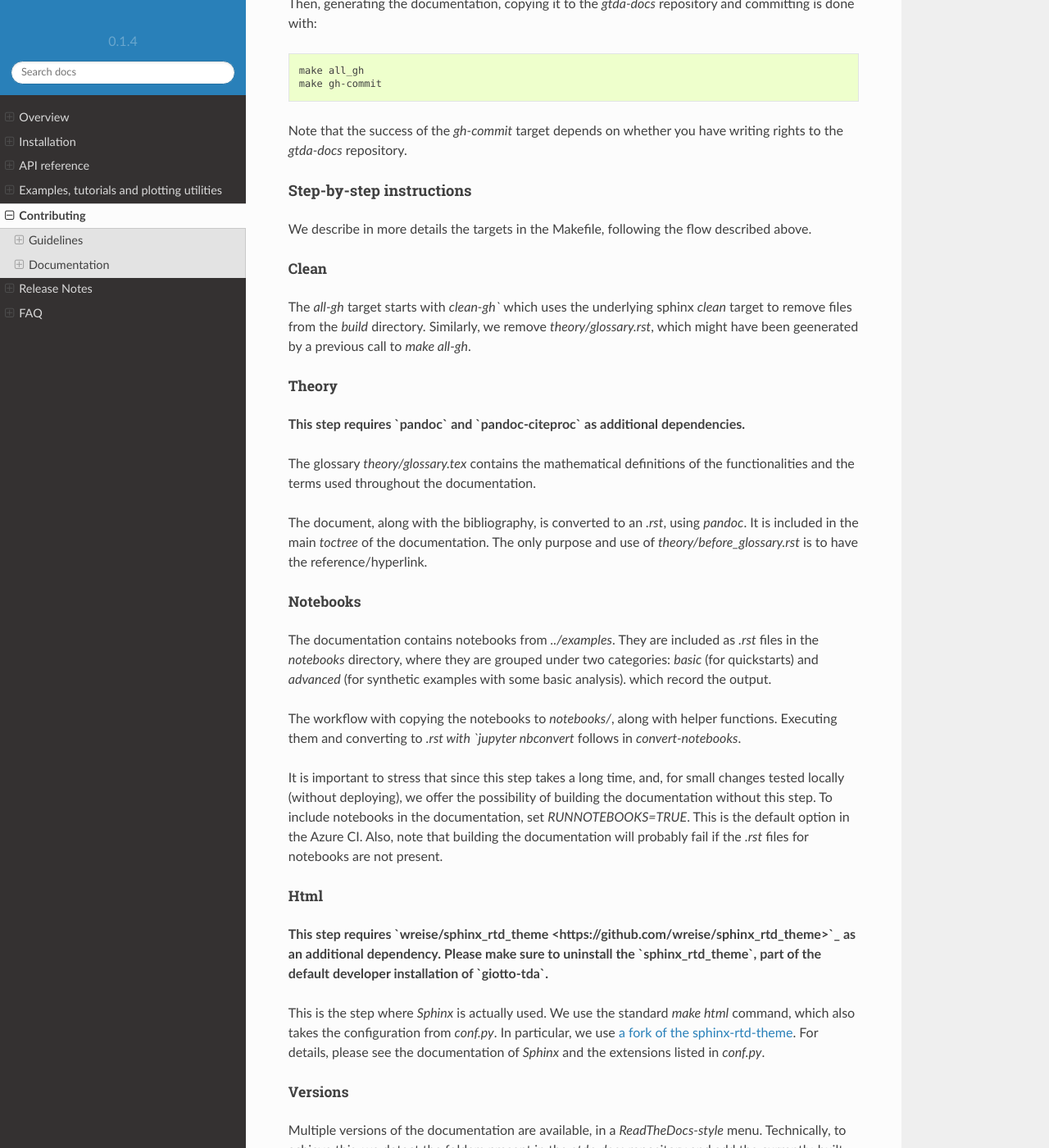
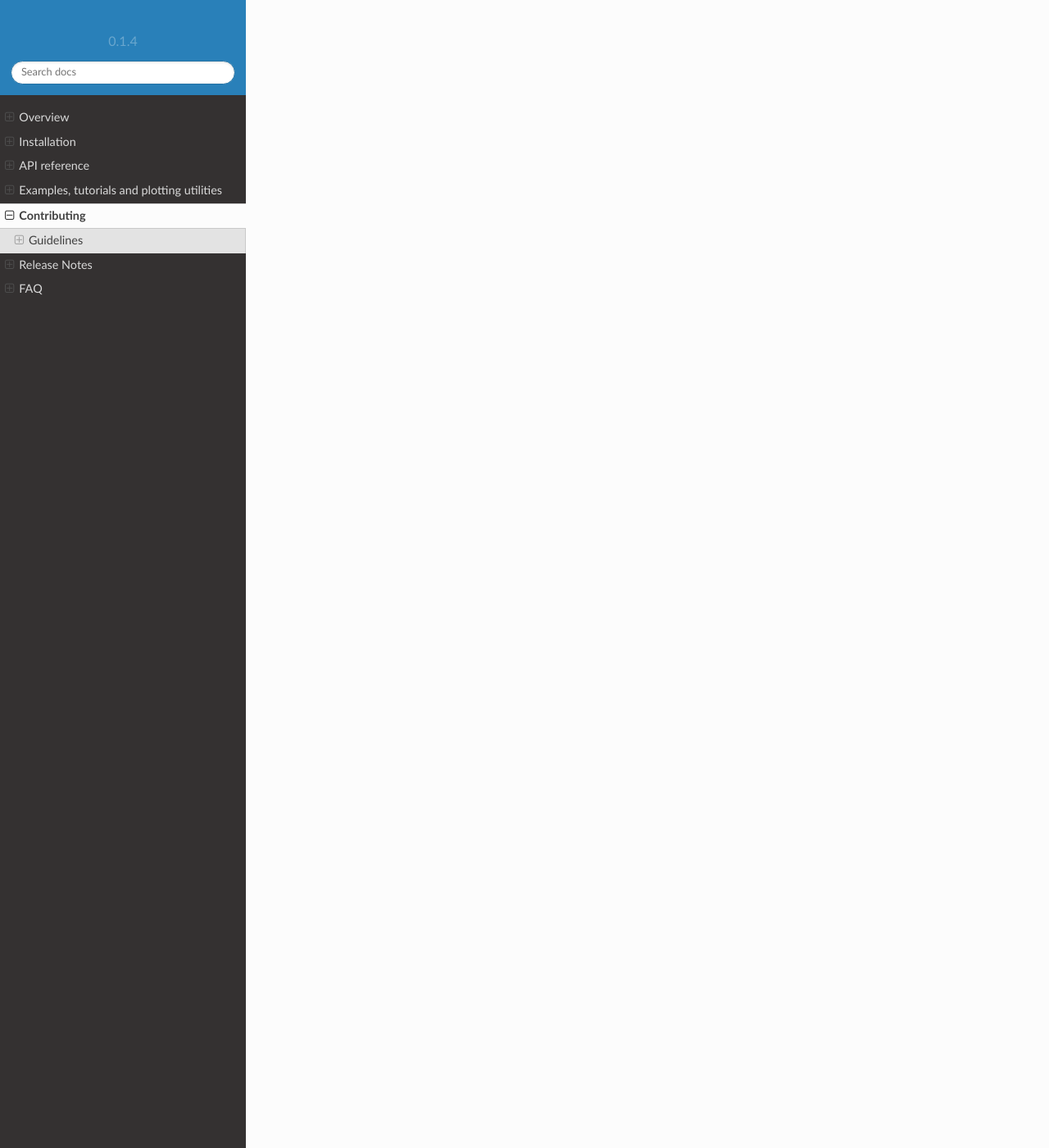
Before and after one commit to giotto-ai/giotto-tda, a Sphinx documentation site: the page built from doc/contributing/index.rst, in a window 1280 px wide and 1400 px high, scrolled down 3553 px. Shown: the whole window at 82% size. Built offline with Sphinx 7.4.7 and the Read the Docs theme 2.0.0, drawn with Linux system fonts in a browser that asks for light colours; pages that are not in the unit, such as notebooks, are missing from menus; comment, search, counter and statistics services are not loaded; the version number is read from the project's files by our own code; some of the changed text lies outside the part shown.

Commit message:
Remove instructions for building documentation

```diff
--- a/azure-pipelines.yml
+++ b/azure-pipelines.yml
@@ -41,7 +41,7 @@ jobs:
     - script: |
         set -e
         cd ..
-        git clone ssh://git@github.com:giotto-ai/gtda-docs.git
+        git clone ssh://git@github.com:giotto-learn/gtda-docs.git
         cd gtda-docs
         git config user.email "maintainers@giotto.ai"
         git config user.name "giotto-maintainers"
--- a/doc/contributing/index.rst
+++ b/doc/contributing/index.rst
@@ -139,127 +139,3 @@ You can use ``pytest`` on your python code via the following instructions:
     pytest name_of_your_script.py
 
 2. Using Azure and ``giotto-tda``'s `CI scripts <https://github.com/giotto-ai/giotto-tda/blob/master/azure-pipelines.yml>`_.
-
-
-*************
-Documentation
-*************
-
-Description of the infrastructure
-=================================
-
-The documentation is hosted via GitHub Pages on `https://giotto-ai.github.io/gtda-docs/ <https://giotto-ai.github.io/gtda-docs/>`_.
-It has 3 main components:
-
-- An API reference consisting of Python documentation automatically generated by ``sphinx``.
-- A collection of jupyter notebook examples which are first extracted from
-  `the library's repository <https://github.com/giotto-ai/giotto-tda/tree/master/examples>`_, then
-  converted to ``.py`` scripts, and finally executed and rendered.
-- A remainder of manually generated pages (such as the current one).
-
-All of the 3 components are HTML pages, generated as described in :ref:`How to build <build_docs>`.
-The generated pages have to be committed to a local clone of the
-`github repository containing the documentation <https://github.com/giotto-ai/gtda-docs>`_,
-which also contains documentation for previous versions of the project.
-
-Generating documentation has been automated and is now part of the Azure CI. Each merge to master generates a new documentation.
-
-How to build
-============
-
-.. _build_docs:
-
-Basic instructions
-------------------
-
-Create an environment using the ???? file and activate it. We assume that the `giotto-tda` and `gtda-docs` repositories
-are cloned in `/path/to/giotto-tda/` and `path/to/gtda-docs/`.
-
-.. code-block:: bash
-
-   cd path/to/giotto-tda/
-   cd doc/
-
-Set the environment variable `GITDIR` to `path/to/gtda-docs/`, either directly in the console or editing the `Makefile`:
-
-.. code-block:: bash
-
-   GITDIR = path/to/gtda-docs/
-
-Then, generating the documentation, copying it to the `gtda-docs` repository and committing is done with:
-
-.. code-block:: bash
-
-   make all_gh
-   make gh-commit
-
-Note that the success of the `gh-commit` target depends on whether you have writing rights to the `gtda-docs` repository.
-
-Step-by-step instructions
--------------------------
-
-We describe in more details the targets in the Makefile, following the flow described above.
-
-Clean
-~~~~~
-
-The `all-gh` target starts with `clean-gh`` which uses the underlying sphinx `clean` target to remove files from the `build` directory.
-Similarly, we remove `theory/glossary.rst`, which might have been geenerated by a previous call to `make all-gh`.
-
-Theory
-~~~~~~
-
-**This step requires `pandoc` and `pandoc-citeproc` as additional dependencies.**
-
-The glossary `theory/glossary.tex` contains the mathematical definitions of the functionalities
-and the terms used throughout the documentation.
-
-The document, along with the bibliography, is converted to an `.rst`, using `pandoc`.
-It is included in the main `toctree` of the documentation.
-The only purpose and use of `theory/before_glossary.rst` is to have the reference/hyperlink.
-
-Notebooks
-~~~~~~~~~
-
-The documentation contains notebooks from `../examples`. They are included as `.rst` files in the `notebooks` directory,
-where they are grouped under two categories: `basic` (for quickstarts) and `advanced` (for synthetic examples with some basic analysis).
-which record the output.
-
-The workflow with copying the notebooks to `notebooks/`, along with helper functions. Executing them and converting to `.rst with `jupyter nbconvert`
-follows in `convert-notebooks`.
-
-It is important to stress that since this step takes a long time, and, for small changes tested locally (without deploying),
-we offer the possibility of building the documentation without this step.
-To include notebooks in the documentation, set `RUNNOTEBOOKS=TRUE`. This is the default option in the Azure CI. Also, note that building the documentation will probably fail
-if the `.rst` files for notebooks are not present.
-
-Html
-~~~~
-
-**This step requires `wreise/sphinx_rtd_theme <https://github.com/wreise/sphinx_rtd_theme>`_ as an additional dependency.**
-**Please make sure to uninstall the `sphinx_rtd_theme`, part of the default developer installation of `giotto-tda`.**
-
-This is the step where `Sphinx` is actually used.
-We use the standard `make html` command, which also takes the configuration from `conf.py`.
-In particular, we use `a fork of the sphinx-rtd-theme <https://github.com/wreise/sphinx_rtd_theme>`_.
-For details, please see the documentation of `Sphinx` and the extensions listed in `conf.py`.
-
-Versions
-~~~~~~~~
-
-Multiple versions of the documentation are available, in a *ReadTheDocs-style* menu. Technically, to achieve this,
-we detect the folders present in the `gtda-docs` repository and add
-the currently-built version - either a new folder, or replace entirely the content of the existing folder with the same version name.
-It is easy to build the documentation with the new list of versions, and redirect from that version to the previously-existing ones.
-Redirecting to other versions from **previous** versions is achieved by updating the sections of all `*.html` files, using the `update_versions.py` script.
-
-Move to git and commit
-~~~~~~~~~~~~~~~~~~~~~~
-
-Sphinx generates the documentation in the `build` directory. We copy the contents of `build/html/` to `path/to/gtda_docs/$(VERSION)`,
-where $(VERSION) is an environment variable (set in the `Makefile`) which dictates the name/tag of the version that we are building.
-When opening the page, the user is redirected to the documentation of the latest stable version,
-but the documentation for previous versions can still be accessed and is kept for backwards compatibility.
-
-All the changes in the `gtda-docs` repo are staged and committed. A push is tried and requires a password.
-It can only succeed if the user has write access to that repository.
```
